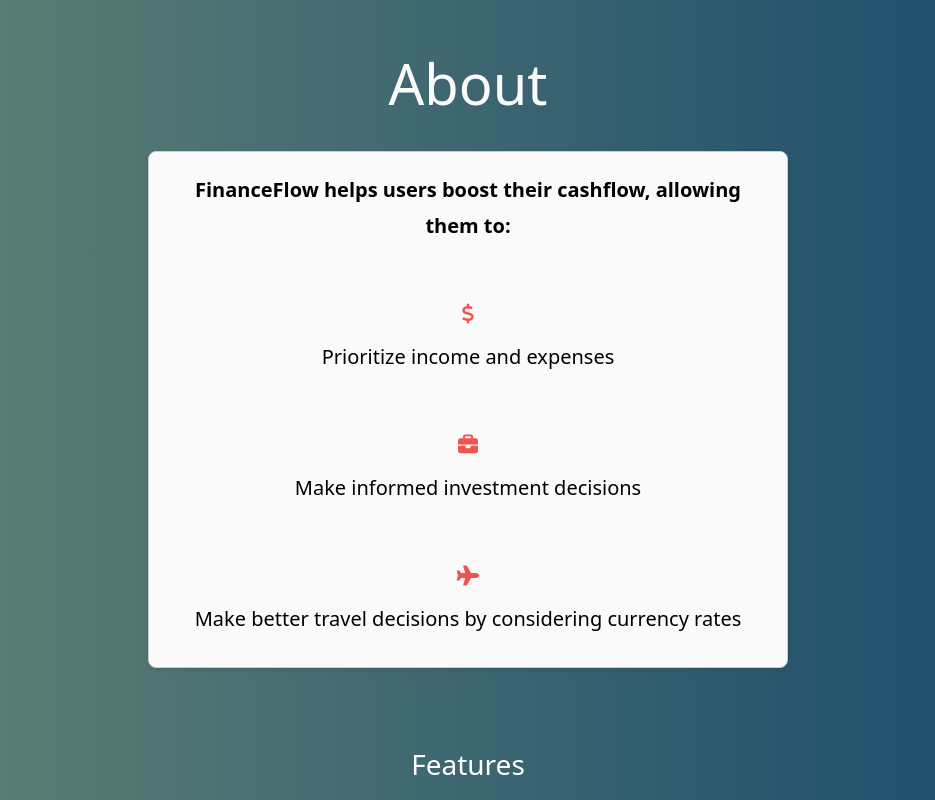
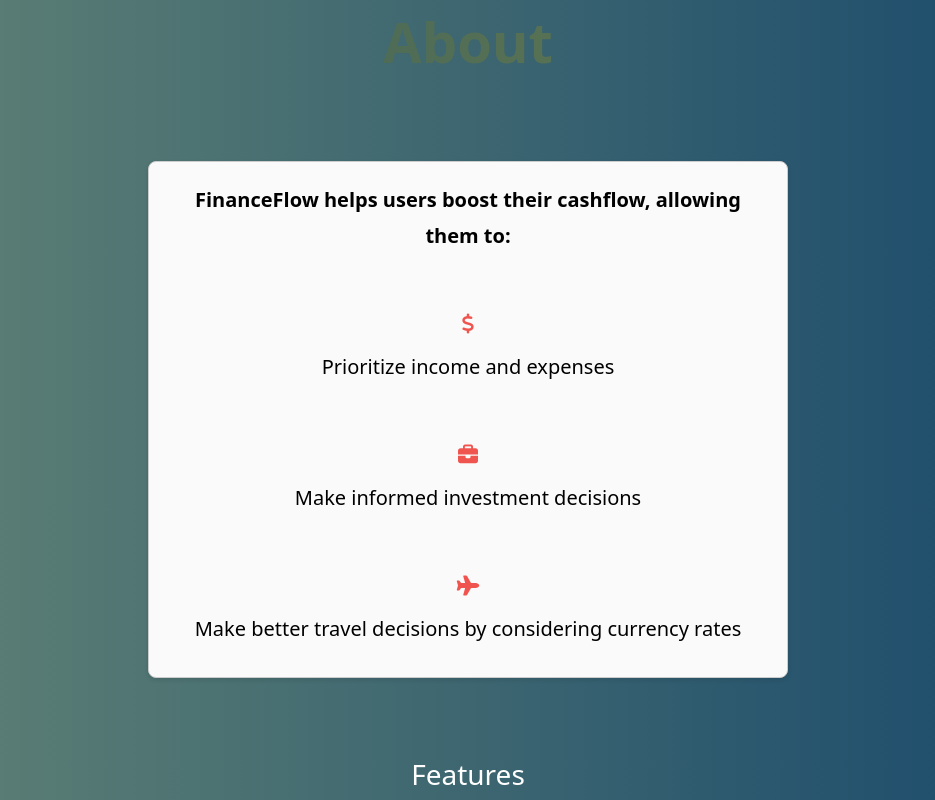
Before and after one commit to RoryDowse/finance-flow, a React (Vite) app in the folder client/: page /about in a window 1280 px wide. Shown: the top 800 px of the page, without its empty margins (172-1107 px from the left). Built offline with nearby package versions, Linux system fonts and the light colour scheme; no server answers.

Commit message:
add flow animations

```diff
--- a/client/src/components/InvestmentProjectionCard.css
+++ b/client/src/components/InvestmentProjectionCard.css
@@ -41,12 +41,28 @@
   flex-direction: column;
   align-items: center;
   justify-content: center;
-  width: 100%;
-  background-color: #f0544f;
+  width: 75%;
   color: white;
   border-radius: 5px;
-  padding-top: 10px;
-  text-align: center;
+  padding: 40px 40px 20px 40px;
+
+  /* Gradient and animation */
+  background: linear-gradient(270deg, #4d4d4d, #6d6d6d);
+  background-size: 400% 400%;
+  animation: flow 8s ease infinite;
+}
+
+/* Animation keyframes */
+@keyframes flow {
+  0% {
+    background-position: 0% 50%;
+  }
+  50% {
+    background-position: 100% 50%;
+  }
+  100% {
+    background-position: 0% 50%;
+  }
 }
 
 .return-display:hover {
--- a/client/src/components/Navbar.tsx
+++ b/client/src/components/Navbar.tsx
@@ -2,14 +2,12 @@
 import { Link, useNavigate } from "react-router-dom";
 import auth from '../utils/auth';
 
-
 const Navbar = () => {
-
-  const [ loginCheck, setLoginCheck ] = useState(false);
+  const [loginCheck, setLoginCheck] = useState(false);
   const navigate = useNavigate();
 
   const checkLogin = () => {
-    if(auth.loggedIn()) {
+    if (auth.loggedIn()) {
       setLoginCheck(true);
       navigate('/home');
     }
@@ -17,7 +15,7 @@
 
   useEffect(() => {
     checkLogin();
-  }, [loginCheck])
+  }, [loginCheck]);
 
   return (
     <div>
@@ -32,32 +30,36 @@
               <img src="" alt="financeflow-logo"></img>
             </div>
             <div className="navbar-inner-container">
-              <h2>
+              <p>
                 <Link className="navbar-links" to='/home'>Home</Link>
-              </h2>
-              <h2>
+              </p>
+              <p>
                 <Link className="navbar-links" to='/expenses'>
-                  <p>(Expenses)</p>
+                  (Expenses)
                 </Link>
-              </h2>
-              <h2>
+              </p>
+              <p>
                 <Link className="navbar-links" to='/investment'>
-                  <p>Investment</p>
+                  Investment
                 </Link>
-              </h2>
-              <h2>
+              </p>
+              <p>
                 <Link className="navbar-links" to='/travel'>
-                  <p>Currency Exchange</p>
+                  Currency Exchange
                 </Link>
-              </h2>
-              <h2>
+              </p>
+              <p>
                 <Link className="navbar-links" to='/about'>
-                  <p>About</p>
+                  About
                 </Link>
-              </h2>
+              </p>
             </div>
-
-            <button className="navbar-logout-button"type='button' onClick={() => {auth.logout();}}>Logout</button>
+            <button
+              className="navbar-logout-button"
+              type='button'
+              onClick={() => { auth.logout(); }}>
+              Logout
+            </button>
           </div>
         )
       }
--- a/client/src/index.css
+++ b/client/src/index.css
@@ -23,6 +23,23 @@
 
 h2 {
   font-size: 56px;
-  margin-top: 50px;
-  color: #fafafa;
+  font-weight: bold;
+  text-align: center;
+  background: linear-gradient(90deg, #17486c, #738348, #fbde65);
+  background-size: 300% 100%;
+  -webkit-background-clip: text;
+  -webkit-text-fill-color: transparent;
+  animation: flow 5s ease-in-out infinite;
 }
+
+@keyframes flow {
+  0% {
+    background-position: 0% 0%;
+  }
+  50% {
+    background-position: 100% 0%;
+  }
+  100% {
+    background-position: 0% 0%;
+  }
+}
--- a/client/src/pages/AboutPage.css
+++ b/client/src/pages/AboutPage.css
@@ -1,3 +1,7 @@
+.about-h2 {
+  margin-bottom: 60px;
+}
+
 .about-info {
   font-size: 20px;
   text-align: center;
--- a/client/src/pages/AboutPage.tsx
+++ b/client/src/pages/AboutPage.tsx
@@ -15,7 +15,7 @@
 const About = () => {
     return (
         <div>
-            <h2 className="text-center">About</h2>
+            <h2 className="text-center about-h2">About</h2>
             <div className="about-info">
                 <Card>
                     <p className="description-head">FinanceFlow helps users boost their cashflow, allowing them to:</p>
--- a/client/src/pages/Cashflow.css
+++ b/client/src/pages/Cashflow.css
@@ -73,10 +73,27 @@
   align-items: center;
   justify-content: center;
   width: 75%;
-  background-color: #f0544f;
   color: white;
   border-radius: 5px;
   padding: 40px 40px 20px 40px;
+
+  /* Gradient and animation */
+  background: linear-gradient(270deg, #4d4d4d, #6d6d6d);
+  background-size: 400% 400%;
+  animation: flow 8s ease infinite;
+}
+
+/* Animation keyframes */
+@keyframes flow {
+  0% {
+    background-position: 0% 50%;
+  }
+  50% {
+    background-position: 100% 50%;
+  }
+  100% {
+    background-position: 0% 50%;
+  }
 }
 
 .cashflow-display:hover {
```
